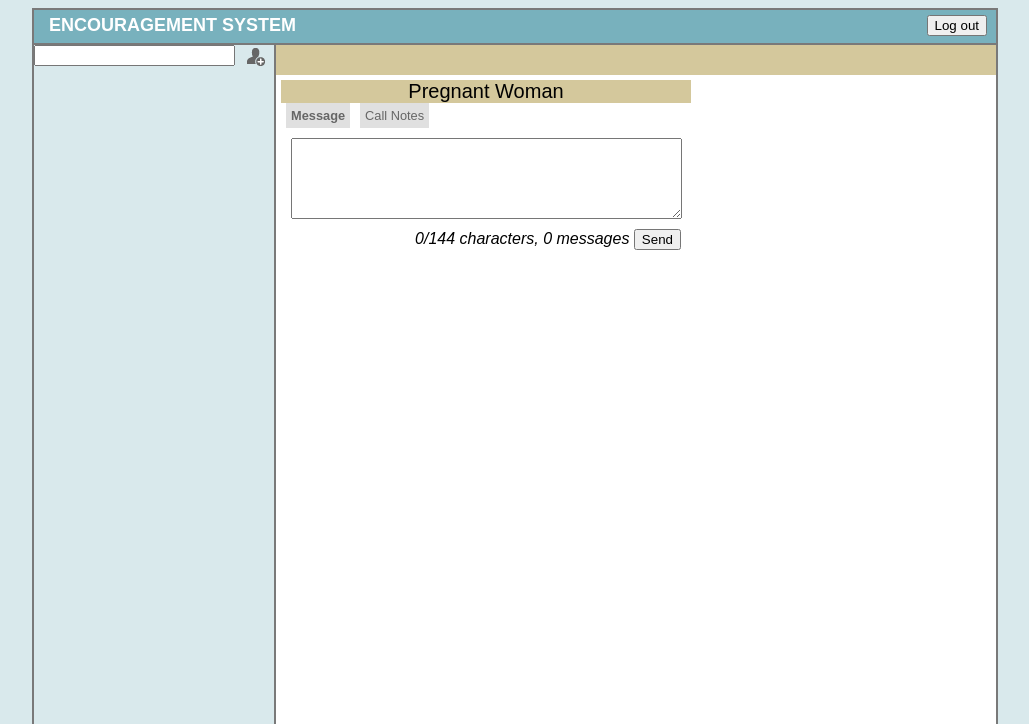
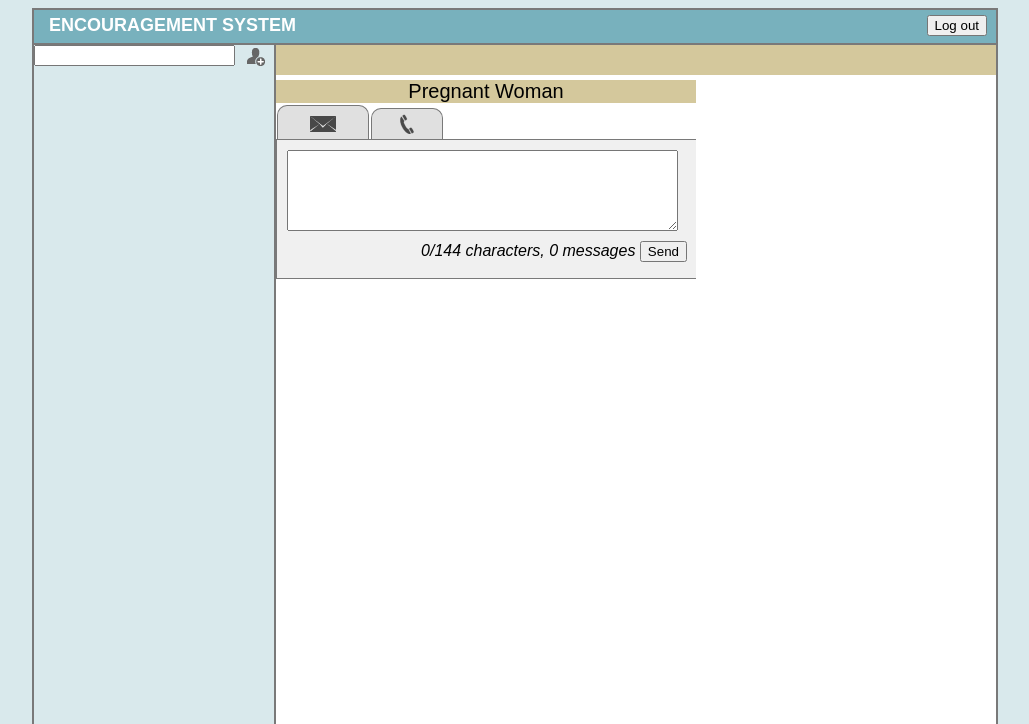
Before and after one commit to pittsw/Encouragement, a Django app: template kenya/patients/templates/test.html in a window 1280 px wide. Shown: the top 724 px of the page, without its empty margins (125-1154 px from the left). Run offline with Django 3.2, Linux system fonts and the light colour scheme; the template is opened without the code that fills it: values that come from a table or form of the project are taken from there, others are empty; data comes from the database, SQL or seed files in the repository; parts of the project's set-up code (start-up, migrations or seed data) failed here and were passed over; some libraries are stand-ins or nearby versions.

Commit message:
tabs work, and look awesome

```diff
--- a/TODO.txt
+++ b/TODO.txt
@@ -7,3 +7,4 @@ More icons
 Nicer tabs
 Date picker (1/2)
 Message display styling
+Adjust visit interface
--- a/kenya/patients/models.py
+++ b/kenya/patients/models.py
@@ -256,7 +256,7 @@ class Visit(models.Model):
     date = models.DateTimeField()
 
     def __unicode__(self):
-        return self.date
+        return self.status
 
 class PhoneCall(Interaction):
     duration = models.IntegerField()
--- a/kenya/patients/static/css/encouragement.css
+++ b/kenya/patients/static/css/encouragement.css
@@ -105,6 +105,9 @@ body {
 .list .pendingname {
     font-style: bold;
     font-size:20px;
+    background-image: url("/static/images/pending_message.png");
+    background-position: right;
+    background-repeat: no-repeat;
 }
 /* End styles for the client list. */
 
@@ -273,10 +276,10 @@ body {
 }
 
 .messages .Boxes {
-    height: 100px;
+    height: 120px;
     top: 0px;
-    margin-left: 5px;
-    margin-right: 5px;
+    margin-left: 0px;
+    margin-right: 0px;
     background-color: rgb(255,255,255);
 }
 
@@ -286,6 +289,9 @@ body {
     width: 100%;
     background-color: rgb(240,240,240);
     overflow: hidden;
+    border-style: solid;
+    border-width: 1px;
+    border-color: rgb(121, 121, 121);
 }
 
 .messages .phone-box {
@@ -294,6 +300,48 @@ body {
     width: 100%;
     background-color: rgb(120,240,240);
     overflow: hidden;
+    border-style: solid;
+    border-width: 1px;
+    border-color: rgb(121, 121, 121);
+}
+
+.messages .envelopepic .tab {
+	width: 60px;
+	height: 20px;
+	background-image: url("/static/images/message.png");
+	background-repeat: no-repeat;
+	background-position: center;
+
+}
+
+.messages .phonepic .tab {
+	width: 60px;
+	height: 20px;
+	background-image: url("/static/images/call.png");
+	background-repeat: no-repeat;
+	background-position: center;
+}
+
+.messages .tab {
+	margin-top: 5px;
+	border-radius: 10px 10px 0px 0px;
+	border-style: solid;
+    border-width: 1px 1px 0px 1px;
+    border-color: rgb(121, 121, 121);
+}
+
+.messages .phonepic .selected {
+	background-image: url("/static/images/call_large.png");
+	width: 80px;
+	height: 23px;
+	margin-top:2px;
+}
+
+.messages .envelopepic .selected {
+    background-image: url("/static/images/message_large.png");
+    width: 80px;
+	height: 23px;
+	margin-top:2px;
 }
 
 .messages .header {
@@ -330,7 +378,7 @@ body {
 .messages ul.tabs li {
     display:block;
     float:left;
-    padding:0 5px;
+    padding:0 1px;
 }
 
 .messages ul.tabs li a {
@@ -343,10 +391,4 @@ body {
     text-decoration:none;
 }
 
-.messages .selected {
-    font-weight:bold;
-}
-
-.messages .tab-content {
-}
 /* End messages styles. */
--- a/kenya/patients/templates/login.html
+++ b/kenya/patients/templates/login.html
@@ -24,5 +24,4 @@
             <div id="footer" />
         </div>
     </body>
-
 </html>
--- a/kenya/patients/templates/test.html
+++ b/kenya/patients/templates/test.html
@@ -38,17 +38,17 @@
 		        <div id="tabs" class="Boxes">
 		            <div class="header">{{client}}</div>
 		            <ul class="tabs">
-		                <li><a href="#" class="defaulttab" rel="tabs-1">Message</a></li>
-		                <li><a href="#" rel="tabs-2">Call Notes</a></li>
+		                <li class="envelopepic"><a href="#" class="defaulttab tab" rel="tabs-1"></a></li>
+		                <li class="phonepic"><a href="#" class="tab" rel="tabs-2"></a></li>
 		            </ul>
-		            <div class="Box1 tab-content" id="tabs-2">
+		            <div class="phone-box tab-content" id="tabs-2">
 		                <form method="post" action="">
 		                {% csrf_token %}
 		                    <textarea cols=46 rows=5 name="text" style="margin:10px" value="Enter text..."></textarea>
 		                    <input type="submit" value="Send" style="float:right;margin-right:10px"/>
 		                </form>
 		            </div>
-		            <div class="Box tab-content" id="tabs-1">
+		            <div class="message-box tab-content" id="tabs-1">
 		                <form method="post" action="">
 		                {% csrf_token %}
 		                    <textarea id="message-box" cols=46 rows=5 style="margin:10px" name="text" value="Enter text..."></textarea>
```
Also changed, not shown: kenya/patients/templates/detail.html (indentation only).
